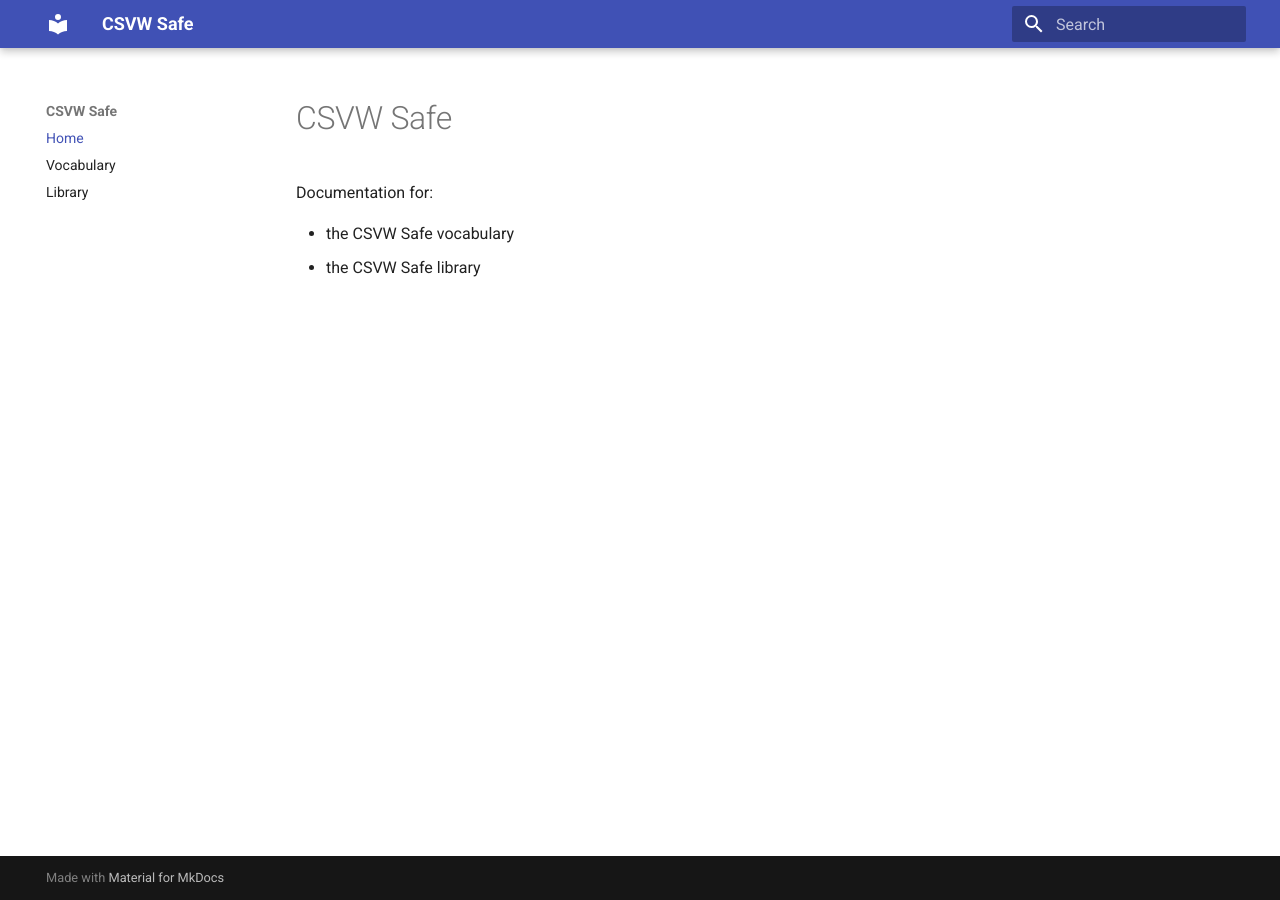
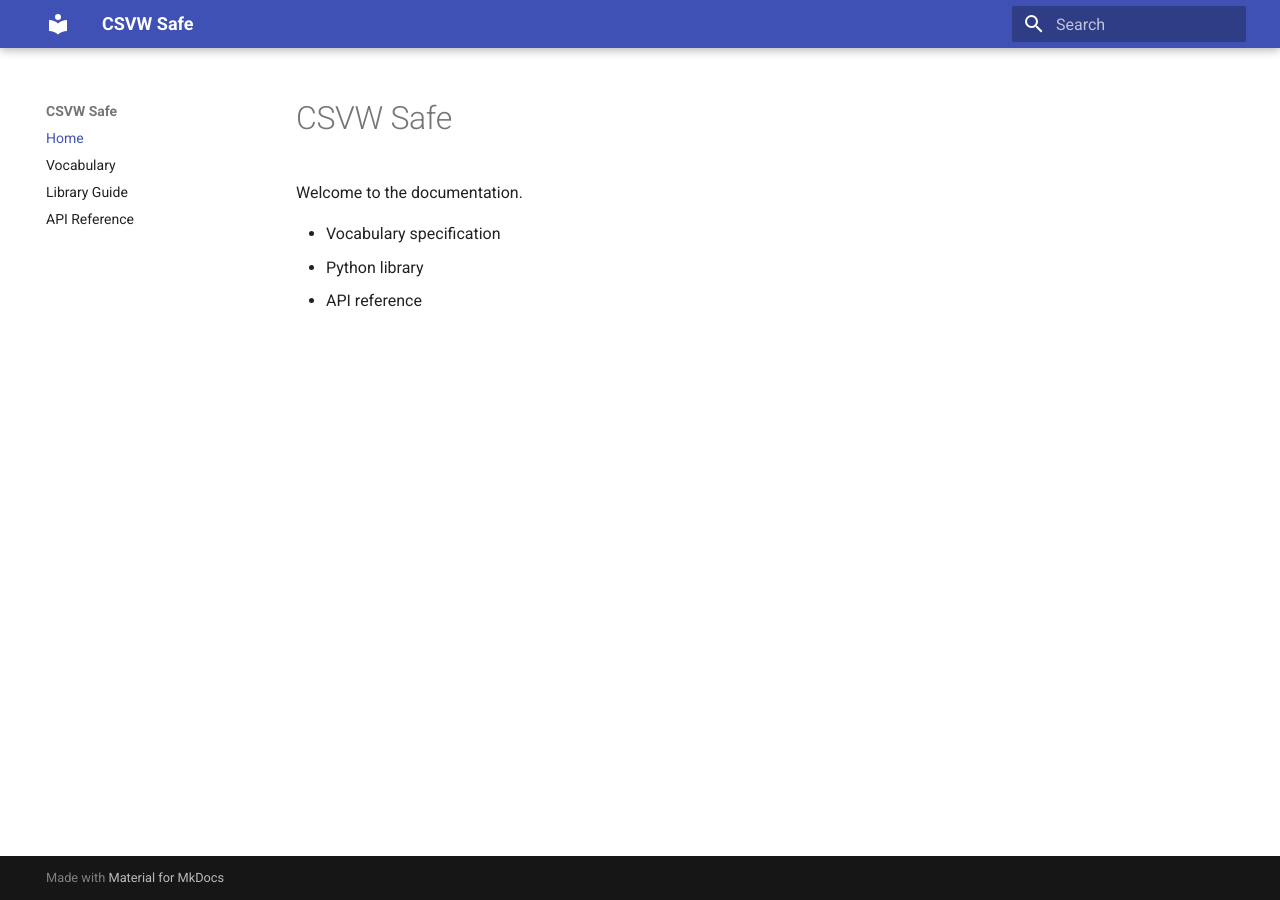
Before and after one commit to dscc-admin-ch/csvw-safe, an MkDocs documentation site: the page built from docs/index.md, in a window 1280 px wide. Built offline with MkDocs 1.6.1 and Material for MkDocs 9.7.7, drawn with Linux system fonts in a browser that asks for light colours.

Commit message:
adding api documentation

```diff
--- a/docs/index.md
+++ b/docs/index.md
@@ -1,6 +1,7 @@
 # CSVW Safe
 
-Documentation for:
+Welcome to the documentation.
 
-- the CSVW Safe vocabulary
-- the CSVW Safe library
+- Vocabulary specification
+- Python library
+- API reference
--- a/mkdocs.yaml
+++ b/mkdocs.yaml
@@ -1,20 +1,32 @@
 site_name: CSVW Safe
-site_description: CSVW Safe vocabulary and library
 site_url: https://dscc-admin-ch.github.io/csvw-safe-docs/
 
 theme:
   name: material
 
+plugins:
+  - search
+  - mkdocstrings:
+      handlers:
+        python:
+          paths:
+            - csvw-safe-library/src
+          options:
+            docstring_style: numpy
+            show_source: true
+            show_root_heading: true
+            show_signature_annotations: true
+
 nav:
   - Home: index.md
   - Vocabulary: vocabulary.md
-  - Library: library.md
+  - Library Guide: library.md
+  - API Reference: api.md
 
 markdown_extensions:
+  - admonition
+  - pymdownx.superfences
+  - pymdownx.details
+  - pymdownx.snippets
   - toc:
       permalink: true
-  - tables
-  - fenced_code
-
-docs_dir: docs
-site_dir: site
```
Also changed, not shown: docs/api.md (added, +144 -0 lines), docs/library.md (added, +1 -0 lines), docs/vocabulary.md (added, +1 -0 lines), 3 other files.
